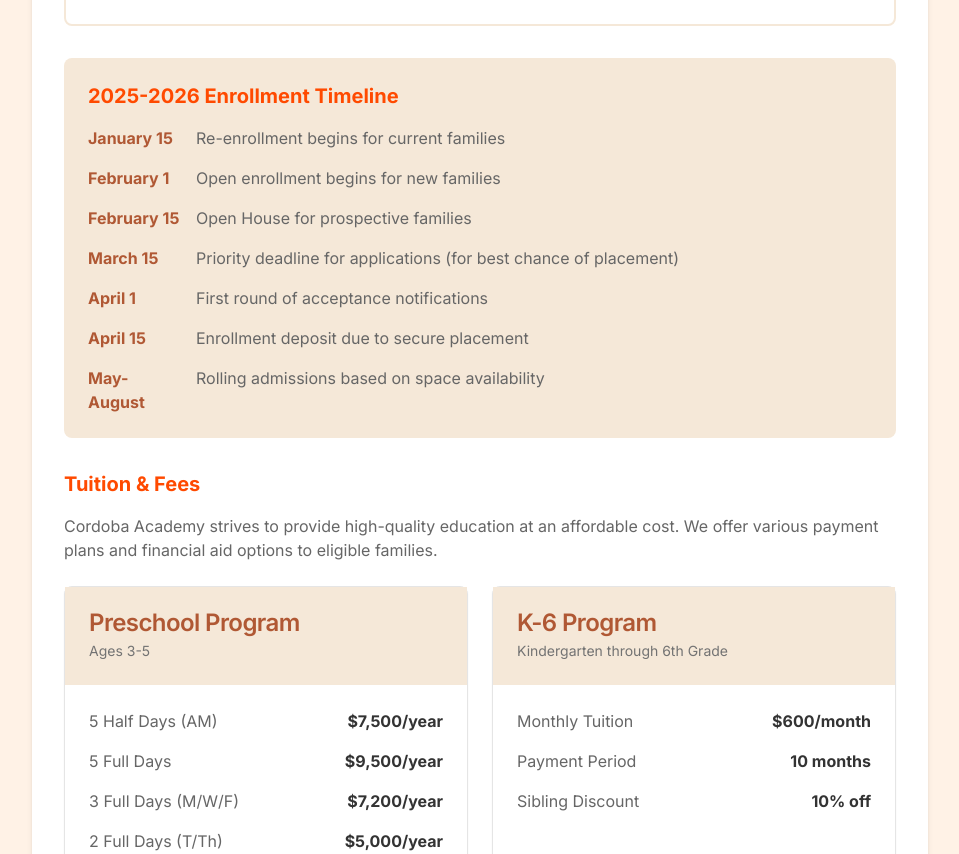
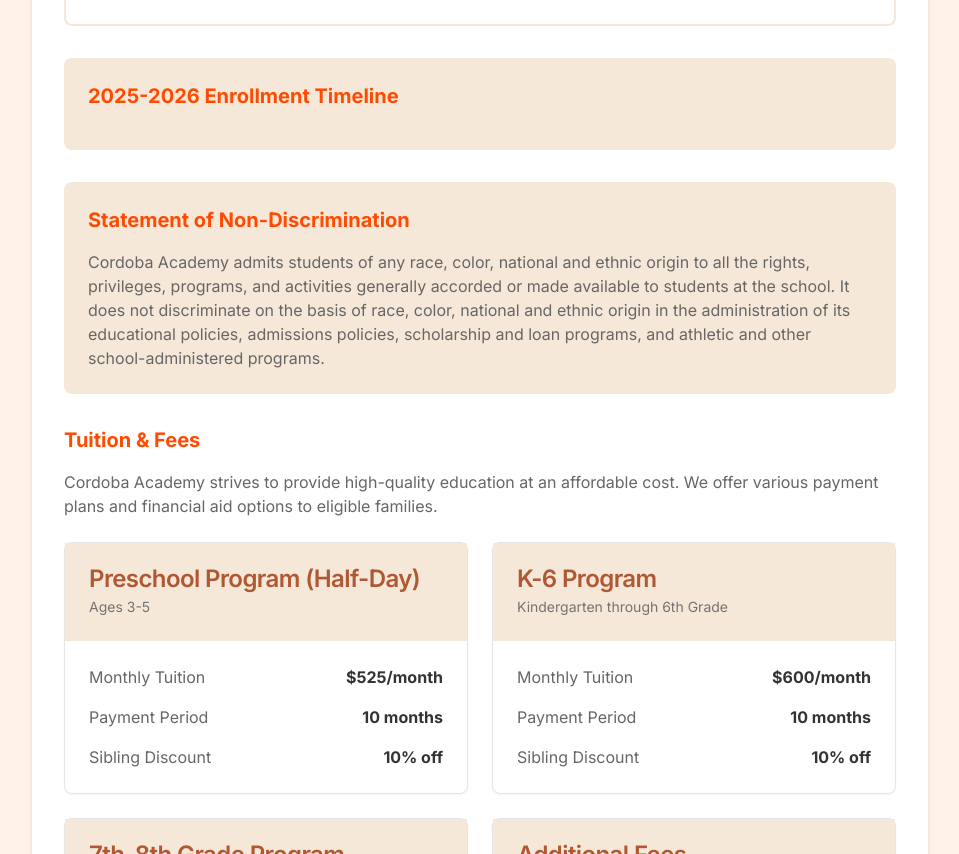
Before and after one commit to ca-seattle/cordoba-website, a Next.js app: page /enrollment in a window 1280 px wide. Shown: the part 1946-2800 px from the top of the page, without its empty margins (160-1119 px from the left). Built offline with nearby package versions, Linux system fonts and the light colour scheme.

Commit message:
update content

```diff
--- a/app/about/page.tsx
+++ b/app/about/page.tsx
@@ -678,7 +678,7 @@ export default function AboutPage() {
       </div>
 
       {/* Employment Opportunities */}
-      <div className="container mx-auto px-4 py-12">
+      {/* <div className="container mx-auto px-4 py-12">
         <div className="max-w-4xl mx-auto">
           <div className="bg-white rounded-lg p-8 shadow-md">
             <h2 className="text-2xl font-bold text-[#B05834] mb-6">
@@ -768,7 +768,7 @@ export default function AboutPage() {
             </div>
           </div>
         </div>
-      </div>
+      </div> */}
 
       {/* Call to Action */}
       <div className="bg-[#B05834] py-12 text-white">
@@ -780,9 +780,9 @@ export default function AboutPage() {
               Schedule a tour to see our facilities, meet our staff, and learn
               more about our programs.
             </p>
-            <Link href="/enrollment/tour">
+            <Link href="/contact">
               <Button className="bg-white text-[#B05834] hover:bg-[#F5E8D8]">
-                Schedule a Tour
+                Contact Us
               </Button>
             </Link>
           </div>
--- a/app/academics/page.tsx
+++ b/app/academics/page.tsx
@@ -296,9 +296,9 @@ export default function AcademicsPage() {
                         </span>
                       </li>
                     </ul>
-                    <Link href="/academics/after-school">
+                    {/* <Link href="/academics/after-school">
                       <Button className="bg-[#B05834] hover:bg-[#8A4526] text-white">Learn More</Button>
-                    </Link>
+                    </Link> */}
                   </div>
                   <div className="relative h-64 md:h-auto rounded-lg overflow-hidden">
                     <Image src="/after-school.jpg" alt="After-School Programs" fill className="object-cover" />
@@ -503,9 +503,9 @@ export default function AcademicsPage() {
               classrooms, meet our teachers, and learn more about our approach to Islamic education.
             </p>
             <div className="flex flex-col sm:flex-row gap-4 justify-center">
-              <Link href="/enrollment/tour">
+              {/* <Link href="/enrollment/tour">
                 <Button className="bg-white text-[#B05834] hover:bg-[#F5E8D8] w-full sm:w-auto">Schedule a Tour</Button>
-              </Link>
+              </Link> */}
               <Link href="/enrollment">
                 <Button className="bg-[#FF4A00] hover:bg-[#FF4A00]/80 text-white w-full sm:w-auto">Apply Now</Button>
               </Link>
--- a/app/enrollment/page.tsx
+++ b/app/enrollment/page.tsx
@@ -107,7 +107,7 @@ export default function EnrollmentPage() {
 
             <div className="bg-[#F5E8D8] p-6 rounded-lg mb-8">
               <h3 className="text-xl font-bold text-[#FF4A00] mb-4">2025-2026 Enrollment Timeline</h3>
-              <ul className="space-y-4">
+              {/* <ul className="space-y-4">
                 <li className="flex items-start gap-3">
                   <div className="w-24 flex-shrink-0 font-bold text-[#B05834]">January 15</div>
                   <div className="text-[#666666]">Re-enrollment begins for current families</div>
@@ -138,7 +138,17 @@ export default function EnrollmentPage() {
                   <div className="w-24 flex-shrink-0 font-bold text-[#B05834]">May-August</div>
                   <div className="text-[#666666]">Rolling admissions based on space availability</div>
                 </li>
-              </ul>
+              </ul> */}
+            </div>
+
+            <div className="bg-[#F5E8D8] p-6 rounded-lg mb-8">
+              <h3 className="text-xl font-bold text-[#FF4A00] mb-4">Statement of Non-Discrimination</h3>
+              <p className="text-[#666666]">
+                Cordoba Academy admits students of any race, color, national and ethnic origin to all the rights, privileges, programs, and activities
+                generally accorded or made available to students at the school. It does not discriminate on the basis of race, color, national and
+                ethnic origin in the administration of its educational policies, admissions policies, scholarship and loan programs, and athletic
+                and other school-administered programs.
+              </p>
             </div>
 
             <h3 className="text-xl font-bold text-[#FF4A00] mb-4">Tuition & Fees</h3>
@@ -150,26 +160,22 @@ export default function EnrollmentPage() {
             <div className="grid grid-cols-1 md:grid-cols-2 gap-6 mb-8">
               <Card>
                 <CardHeader className="bg-[#F5E8D8]">
-                  <CardTitle className="text-[#B05834]">Preschool Program</CardTitle>
+                  <CardTitle className="text-[#B05834]">Preschool Program (Half-Day)</CardTitle>
                   <CardDescription>Ages 3-5</CardDescription>
                 </CardHeader>
                 <CardContent className="pt-6">
                   <div className="space-y-4">
                     <div className="flex justify-between">
-                      <span className="text-[#666666]">5 Half Days (AM)</span>
-                      <span className="font-bold text-[#333333]">$7,500/year</span>
+                      <span className="text-[#666666]">Monthly Tuition</span>
+                      <span className="font-bold text-[#333333]">$525/month</span>
                     </div>
                     <div className="flex justify-between">
-                      <span className="text-[#666666]">5 Full Days</span>
-                      <span className="font-bold text-[#333333]">$9,500/year</span>
+                      <span className="text-[#666666]">Payment Period</span>
+                      <span className="font-bold text-[#333333]">10 months</span>
                     </div>
                     <div className="flex justify-between">
-                      <span className="text-[#666666]">3 Full Days (M/W/F)</span>
-                      <span className="font-bold text-[#333333]">$7,200/year</span>
-                    </div>
-                    <div className="flex justify-between">
-                      <span className="text-[#666666]">2 Full Days (T/Th)</span>
-                      <span className="font-bold text-[#333333]">$5,000/year</span>
+                      <span className="text-[#666666]">Sibling Discount</span>
+                      <span className="font-bold text-[#333333]">10% off</span>
                     </div>
                   </div>
                 </CardContent>
@@ -276,9 +282,9 @@ export default function EnrollmentPage() {
               excellence and Islamic identity.
             </p>
             <div className="flex flex-col sm:flex-row gap-4 justify-center">
-              <Link href="/enrollment/tour">
+              {/* <Link href="/enrollment/tour">
                 <Button className="bg-white text-[#B05834] hover:bg-[#F5E8D8] w-full sm:w-auto">Schedule a Tour</Button>
-              </Link>
+              </Link> */}
               <Link href="https://portal.schoolcues.com/Portal/PreEnrollment/Index/EEB26BB8-40BA-4195-BAD5-36353AB41C77" target="_blank" rel="noopener noreferrer">
                 <Button className="bg-[#FF4A00] hover:bg-[#FF4A00]/80 text-white w-full sm:w-auto">Apply Now</Button>
               </Link>
--- a/app/page.tsx
+++ b/app/page.tsx
@@ -450,11 +450,11 @@ export default async function Home() {
             <Link href="/enrollment">
               <Button className="bg-[#B05834] hover:bg-[#8A4526] text-white">Enroll Now</Button>
             </Link>
-            <Link href="/enrollment/tour">
+            {/* <Link href="/enrollment/tour">
               <Button variant="outline" className="border-[#B05834] text-[#B05834] hover:bg-[#B05834] hover:text-white">
                 Schedule a Tour
               </Button>
-            </Link>
+            </Link> */}
             <Link href="/contact">
               <Button variant="outline" className="border-[#B05834] text-[#B05834] hover:bg-[#B05834] hover:text-white">
                 Contact Us
--- a/components/header.tsx
+++ b/components/header.tsx
@@ -4,7 +4,7 @@ import Image from "next/image"
 import Link from "next/link"
 import { usePathname } from "next/navigation"
 import { useState } from "react"
-import { Home, BookOpen, UserPlus, Calendar, Info, Heart, Menu, X, User } from "lucide-react"
+import { Phone, BookOpen, UserPlus, Calendar, Info, Heart, Menu, X, User } from "lucide-react"
 import { Button } from "@/components/ui/button"
 import { Sheet, SheetContent, SheetTrigger, SheetTitle } from "@/components/ui/sheet"
 
@@ -19,7 +19,7 @@ export default function Header() {
     { name: "Enrollment", href: "/enrollment", icon: UserPlus },
     // { name: "Events & News", href: "/events", icon: Calendar },
     { name: "About Us", href: "/about", icon: Info },
-    // { name: "Donate", href: "/donate", icon: Heart },
+    { name: "Contact Us", href: "/contact", icon: Phone },
   ]
 
   // Update the secondaryItems array to include Parent Portal and Donate
```
Also changed, not shown: app/donate/page.tsx (+21 -15 lines).
